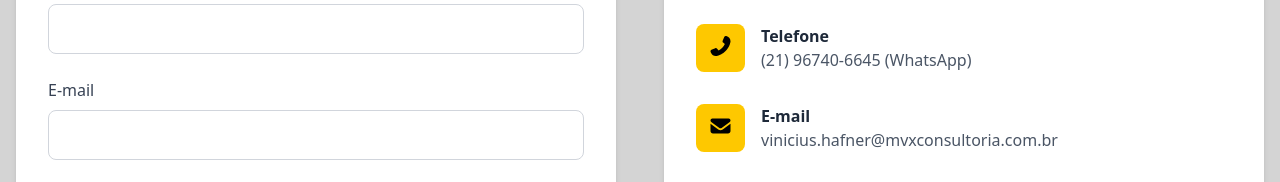
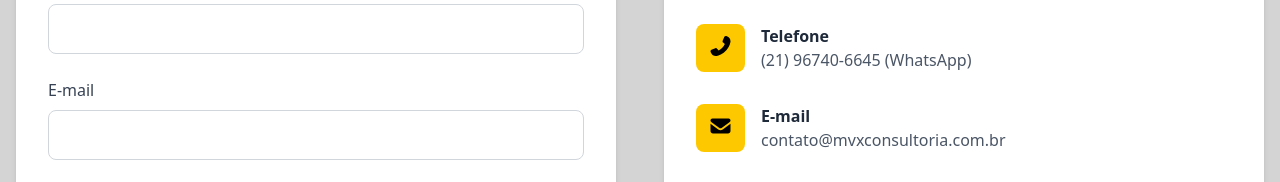
Before and after one commit to DevTec2020/LandingPage-Emive, a React (Vite) app: page / in a window 1280 px wide. Shown: the part 2741-2923 px from the top of the page. Built offline with nearby package versions, Linux system fonts and the light colour scheme.

Commit message:
fix: corrigindo tamanho email

```diff
--- a/src/sections/contato.jsx
+++ b/src/sections/contato.jsx
@@ -179,7 +179,7 @@
                                 </div>
                                 <div>
                                     <h4 className="font-bold text-gray-800">E-mail</h4>
-                                    <p className="text-gray-600">vinicius.hafner@mvxconsultoria.com.br</p>
+                                    <p className="text-gray-600">contato@mvxconsultoria.com.br</p>
                                 </div>
                             </div>
 
```
Also changed, not shown: src/assets/Produtos-Emive.png (added).
